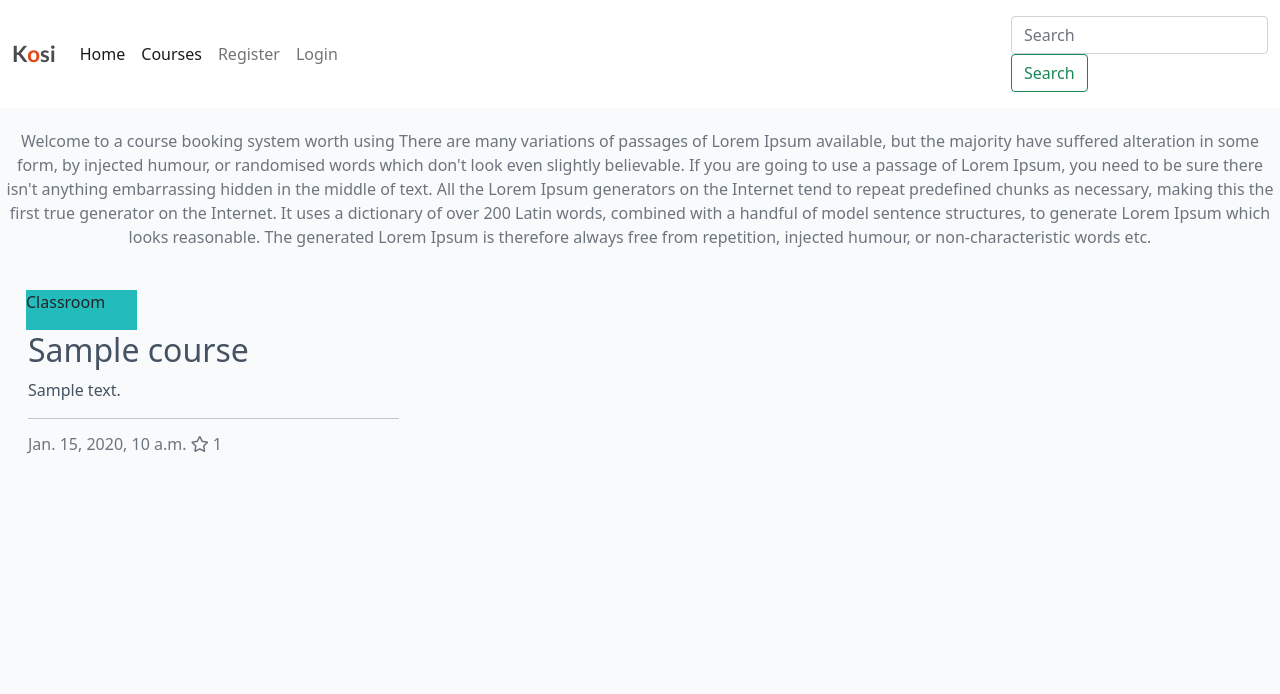
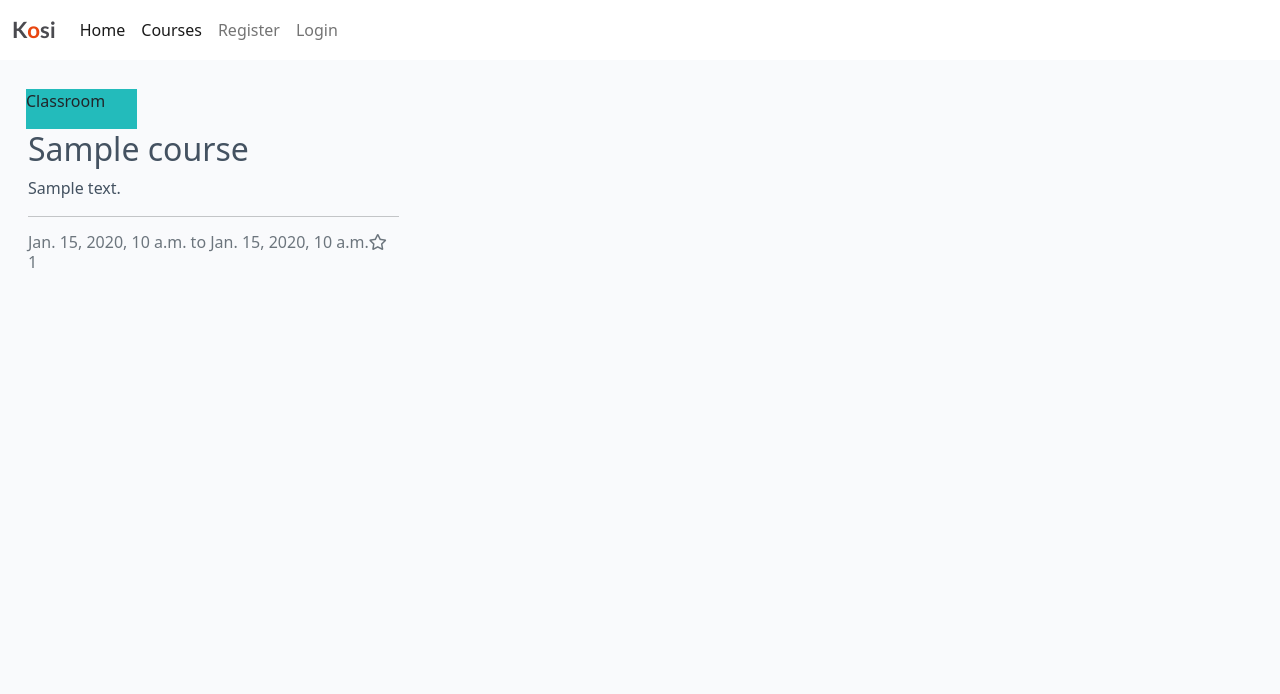
Before and after one commit to Flora-King/Kosi_app, a Django app: page / in a window 1280 px wide. Shown: the top 694 px of the page. Run offline with Django 3.2, Linux system fonts and the light colour scheme; tables that the repository leaves empty hold one stand-in row (values such as "Sample post"); one stand-in notice (Sample message) is shown.

Commit message:
Structure navbar css

```diff
--- a/kosi_app/urls.py
+++ b/kosi_app/urls.py
@@ -4,6 +4,9 @@ from django.urls import path
 
 urlpatterns = [
     path('', views.CourseList.as_view(), name='home'),
+    # path('search-courses/', views.CourseSearch.as_view(), name='search_courses'),
+    path('', views.CourseList.as_view(), name='course_list'),
     path('<slug:slug>/', views.CourseDetail.as_view(), name='course_detail'),
     path('star/<slug:slug>', views.CourseStar.as_view(), name='course_star'),
+
 ]
--- a/static/css/style.css
+++ b/static/css/style.css
@@ -1,4 +1,5 @@
 body {
+    /* background-color: #F9FAFC; */
     background-color: #F9FAFC;
 }
 
@@ -146,3 +147,5 @@ body {
 .fab a:before {
     color: white !important
 }
+
+/* my custom css */
--- a/templates/account/login.html
+++ b/templates/account/login.html
@@ -9,7 +9,7 @@
 
 <div class="container">
   <div class="row">
-    <div class="col-md-8 mt-3 offset-md-2">
+    <div class="col-md-8 mt-10 offset-md-2">
       <h3>{% trans "Sign In" %}</h3>
 
 
--- a/templates/account/logout.html
+++ b/templates/account/logout.html
@@ -7,7 +7,7 @@
 {% block content %}
 <div class="container">
   <div class="row">
-    <div class="col-md-8 mt-3 offset-md-2">
+    <div class="col-md-8 mt-10 offset-md-2">
       <h3>{% trans "Sign Out" %}</h3>
 
       <p>{% trans 'Are you sure you want to sign out?' %}</p>
--- a/templates/base.html
+++ b/templates/base.html
@@ -54,17 +54,25 @@
                     </li>
                     {% endif %}
                 </ul>
-            <nav class="navbar navbar-expand-sm navbar-dark">
-                <form class="form-inline my-2 my-lg-0" action="/action_page.php">
-                  <input class="form-control mr-sm-2" type="text" placeholder="Search">
-                  <button class="btn btn-outline-success my-2 my-sm-0" type="submit">Search</button>
-                </form>
-              </nav>
-
             </div>
         </div>
     </nav>
+<div class="container">
+    <div class="row">
+        <div class="col-md-8 mt-8">
+            {% for message in messages %}
 
+            <div class="alert {{ message.tags }} alert-dismissible fade show" id="msg" role="alert">
+                {{ message | safe }}
+                <button type="button" class="btn-close" data-bs-dismiss="alert" aria-label="Close">
+
+                </button>
+
+            </div>
+            {% endfor %}
+        </div>
+    </div>
+</div>
     <main class="flex-shrink-0 main-bg">
         {% block content %}
         <!-- Content Goes here -->
--- a/templates/index.html
+++ b/templates/index.html
@@ -1,7 +1,7 @@
 {% extends "base.html" %}
 
 {% block content %}
-<div style="padding-top: 100px;">
+<!-- <div class="container-fluid" style="padding-top: 100px;">
     <p class="text-muted" style="text-align: center;  margin-top: 1.2em; padding: 10px 0;">
         Welcome to a course booking system worth using
         There are many variations of passages of Lorem Ipsum available, but the majority have suffered alteration in some form, by injected humour,
@@ -11,7 +11,7 @@
         combined with a handful of model sentence structures, to generate Lorem Ipsum which looks reasonable.
         The generated Lorem Ipsum is therefore always free from repetition, injected humour, or non-characteristic words etc.
     </p>
-</div>
+</div> -->
 <div class="container-fluid">
     <div class="row">
 
@@ -38,7 +38,7 @@
                                 <p class="card-text">{{ course.excerpt }}</p>
                             </a>
                             <hr />
-                            <p class="card-text text-muted h6">{{ course.delivery_from}} <i class="far fa-star"></i>
+                            <p class="card-text text-muted h6">{{ course.delivery_from}} to {{ course.delivery_to}}<i class="far fa-star"></i>
                                 {{ course.number_of_stars }}</p>
                         </div>
                     </div>
--- a/templates/search_page.html
+++ b/templates/search_page.html
@@ -1,11 +1,11 @@
-{% extends "base.html" %}
+<!-- {% extends "base.html" %}
 
 {% block content %}
 
 <div class="container-fluid">
     <div class="row">
 
-        <!-- Course list Entries Column -->
+        <!-- Course list Entries Column
         <div class="col-12 mt-3 left">
             <div class="row">
                 {% for course in course_list %}
@@ -56,4 +56,4 @@
     </nav>
     {% endif %}
 </div>
-{%endblock%}
+{%endblock%} -->
```
Also changed, not shown: kosi/settings.py (+10 -0 lines), kosi_app/views.py (+20 -0 lines).
